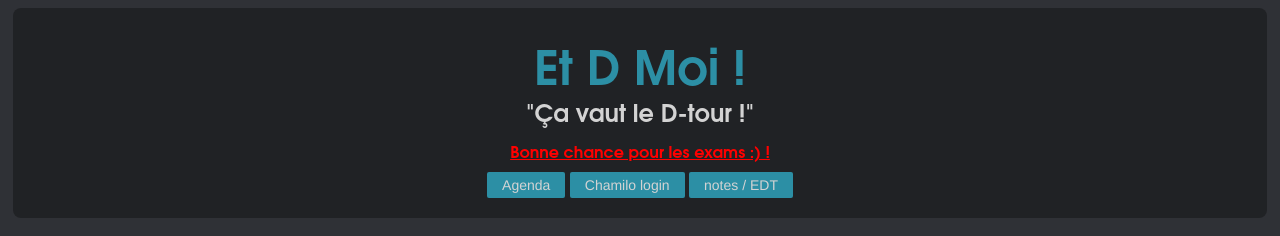
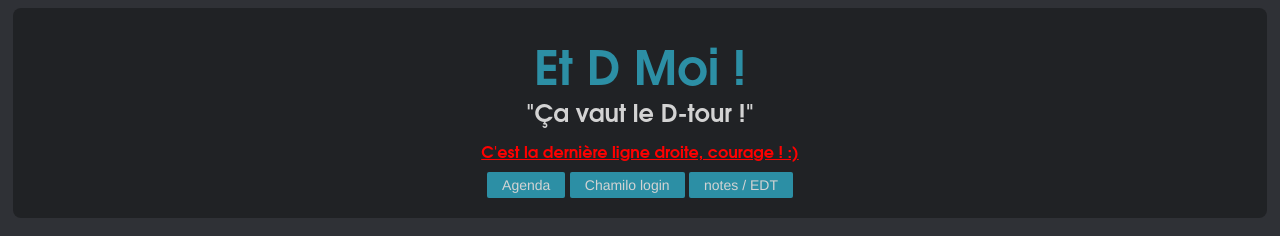
Before and after one commit to TxMat/e_d_moa_2, a plain HTML site: page index.html in a window 1280 px wide. Shown: the top 236 px of the page. Drawn offline with nearby package versions, Linux system fonts and the light colour scheme; no server answers.

Commit message:
Update index.html

```diff
--- a/index.html
+++ b/index.html
@@ -14,7 +14,7 @@
   <header>
     <h1>Et D <span id="moi">Moi</span><span id="nous">Nous</span> !</h1>
     <h2>"Ça vaut le D-tour !"</h2>
-    <p><u><b>Bonne chance pour les exams :) !</b></u></p>
+    <p><u><b>C'est la dernière ligne droite, courage ! :)</b></u></p>
     <a href="agenda/index.html">Agenda</a>
     <a href="https://cas-uga.grenet.fr/login?service=http%3A%2F%2Fchamilo.iut2.univ-grenoble-alpes.fr%2Fmain%2Fauth%2Fcas%2Flogincas.php" target="_blank">Chamilo login</a>
     <a href="https://scolarite-informatique.iut2.univ-grenoble-alpes.fr/app/etudiantIndex.php" target="_blank">notes / EDT</a>
```
